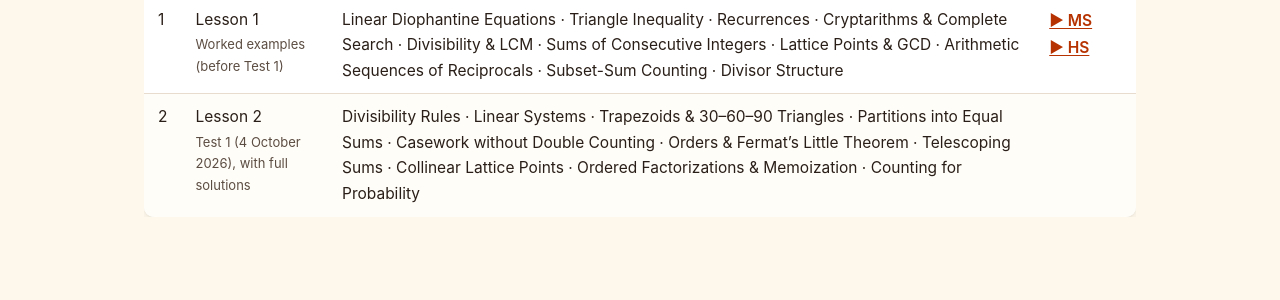
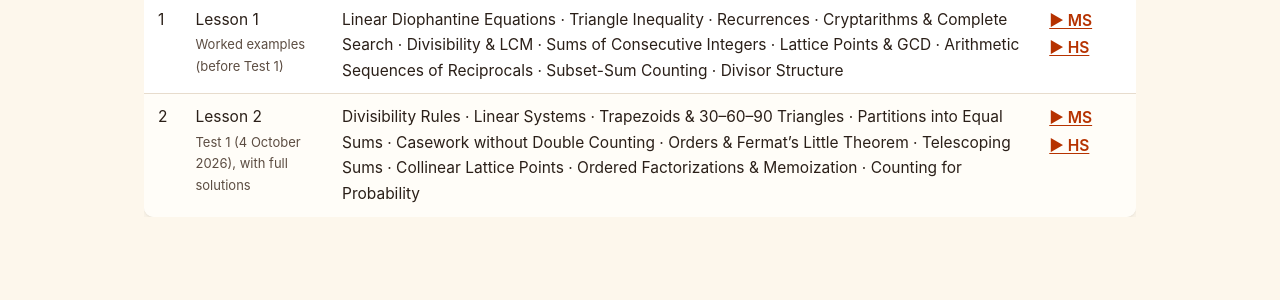
Before and after one commit to nghia71/nghia71.github.io, a Jekyll site: the page built from lessons.html, in a window 1280 px wide. Shown: the part 413-713 px from the top of the page. Built offline with Jekyll 4.4.1, drawn with Linux system fonts in a browser that asks for light colours.

Commit message:
lessons: link the two Lesson 2 lecture videos
MS https://youtu.be/x7dm03auIXM (50.6 min)
HS https://youtu.be/qsVzY9het8s (55.1 min)

Same shape as the Lesson 1 row -- one link per track in the Lecture cell,
MS first, with the existing JS stopping a link click from also loading the
lesson into the iframe.

Co-Authored-By: Claude Opus 5 <noreply@anthropic.com>
Claude-Session: https://claude.ai/code/session_01EmzvZ1JQHyBdECkLJ3WJ1y

```diff
--- a/lessons.html
+++ b/lessons.html
@@ -31,7 +31,10 @@ robots: noindex
           <td>2</td>
           <td>Lesson 2<span class="mcc-hub-sub">Test 1 (4 October 2026), with full solutions</span></td>
           <td>Divisibility Rules &middot; Linear Systems &middot; Trapezoids &amp; 30&ndash;60&ndash;90 Triangles &middot; Partitions into Equal Sums &middot; Casework without Double Counting &middot; Orders &amp; Fermat&rsquo;s Little Theorem &middot; Telescoping Sums &middot; Collinear Lattice Points &middot; Ordered Factorizations &amp; Memoization &middot; Counting for Probability</td>
-          <td class="mcc-hub-vid"></td>
+          <td class="mcc-hub-vid">
+            <a href="https://youtu.be/x7dm03auIXM" target="_blank" rel="noopener">&#9654; MS</a>
+            <a href="https://youtu.be/qsVzY9het8s" target="_blank" rel="noopener">&#9654; HS</a>
+          </td>
         </tr>
         <!-- Add one <tr data-url="..."> per lesson as it is published. The
              Lesson cell carries the lesson's OWN name (the <h1> of its page),
```
